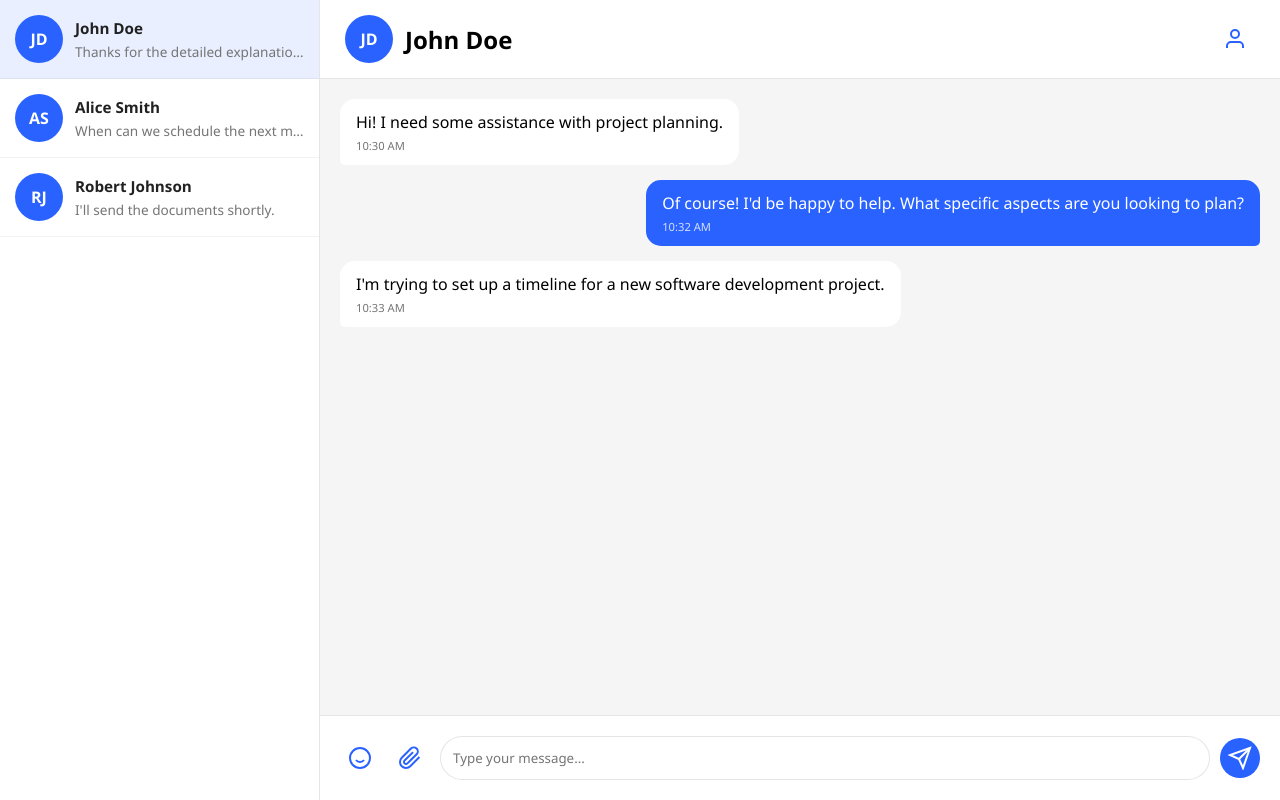
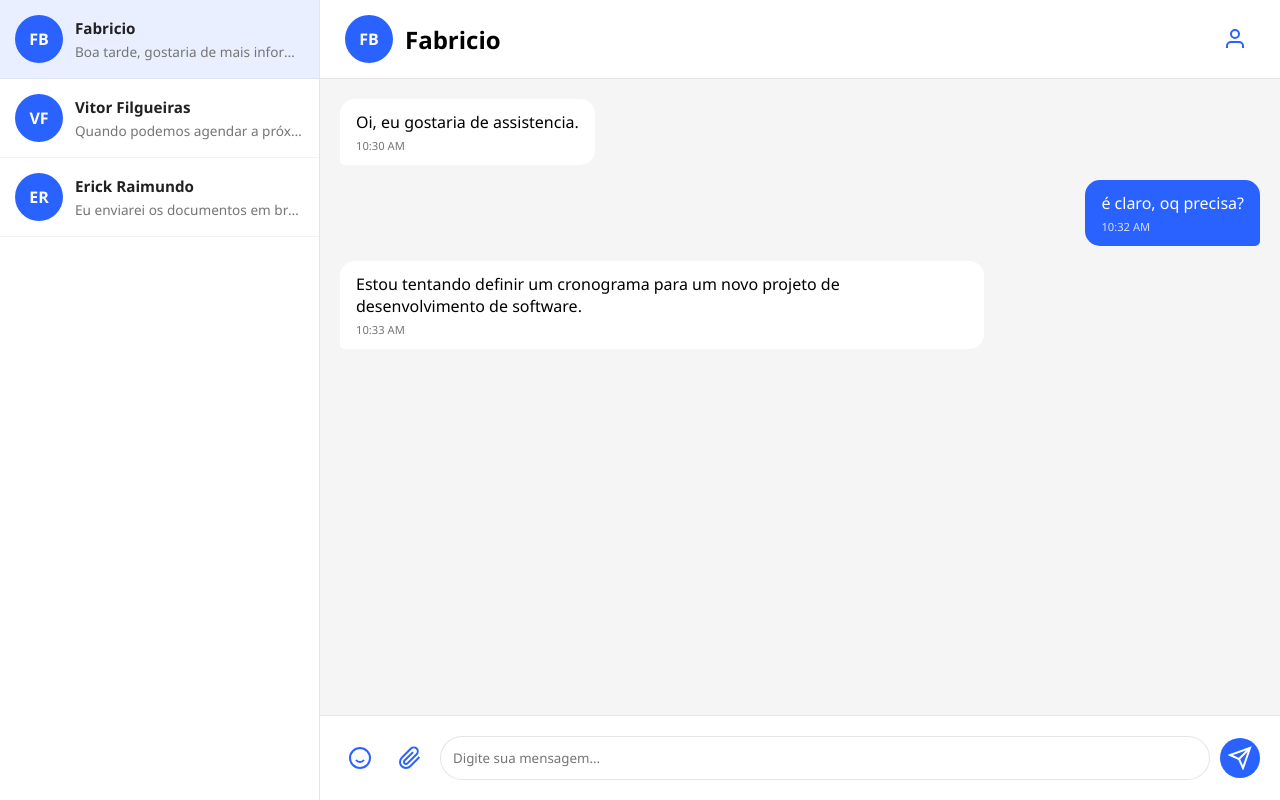
Before and after one commit to marcoantonioaccorsi/conectexperts, a Django app: page /chat/ in a window 1280 px wide. Run offline with Django 5.2, Linux system fonts and the light colour scheme.

Commit message:
Descrição das alterações realizadas

```diff
--- a/core/templates/core/chat.html
+++ b/core/templates/core/chat.html
@@ -8,25 +8,25 @@
 
   <div class="sidebar">
     <div class="chat-list">
-        <div class="chat-item active" data-user="John Doe" data-initials="JD" data-profile="johndoe" data-preview="Thanks for the detailed explanation!">
-          <div class="profile-pic">JD</div>
+      <div class="chat-item active" data-user="John Doe" data-initials="JD" data-profile="johndoe" data-preview="Obrigado pela explicação detalhada!">
+        <div class="profile-pic">FB</div>
         <div class="chat-details">
-            <h3>John Doe</h3>
-            <p>Thanks for the detailed explanation!</p>
+          <h3>Fabricio</h3>
+          <p>Boa tarde, gostaria de mais informações...</p>
         </div>
       </div>
-        <div class="chat-item" data-user="Alice Smith" data-initials="AS" data-profile="alicesmith" data-preview="When can we schedule the next meeting?">
-          <div class="profile-pic">AS</div>
+      <div class="chat-item" data-user="Alice Smith" data-initials="AS" data-profile="alicesmith" data-preview="Quando podemos agendar a próxima reunião?">
+        <div class="profile-pic">VF</div>
         <div class="chat-details">
-            <h3>Alice Smith</h3>
-            <p>When can we schedule the next meeting?</p>
+          <h3>Vitor Filgueiras</h3>
+          <p>Quando podemos agendar a próxima reunião?</p>
         </div>
       </div>
-        <div class="chat-item" data-user="Robert Johnson" data-initials="RJ" data-profile="robertjohnson" data-preview="I'll send the documents shortly.">
-          <div class="profile-pic">RJ</div>
+      <div class="chat-item" data-user="Robert Johnson" data-initials="RJ" data-profile="robertjohnson" data-preview="Eu enviarei os documentos em breve.">
+        <div class="profile-pic">ER</div>
         <div class="chat-details">
-            <h3>Robert Johnson</h3>
-            <p>I'll send the documents shortly.</p>
+          <h3>Erick Raimundo</h3>
+          <p>Eu enviarei os documentos em breve.</p>
         </div>
       </div>
     </div>
@@ -35,8 +35,8 @@
   <div class="main-chat">
     <div class="chat-header">
       <div class="user-info">
-          <div class="profile-pic">JD</div>
-          <h2>John Doe</h2>
+        <div class="profile-pic">FB</div>
+        <h2>Fabricio</h2>
       </div>
       <a href="https://conectexperts.com/profile/johndoe" class="btn profile-link">
         <svg width="24" height="24" viewBox="0 0 24 24" fill="none" stroke="currentColor" stroke-width="2">
@@ -48,15 +48,15 @@
 
     <div class="messages">
       <div class="message received">
-          <p>Hi! I need some assistance with project planning.</p>
+        <p>Oi, eu gostaria de assistencia.</p>
         <div class="timestamp">10:30 AM</div>
       </div>
       <div class="message sent">
-          <p>Of course! I'd be happy to help. What specific aspects are you looking to plan?</p>
+        <p>é claro, oq precisa?</p>
         <div class="timestamp">10:32 AM</div>
       </div>
       <div class="message received">
-          <p>I'm trying to set up a timeline for a new software development project.</p>
+        <p>Estou tentando definir um cronograma para um novo projeto de desenvolvimento de software.</p>
         <div class="timestamp">10:33 AM</div>
       </div>
     </div>
@@ -76,7 +76,7 @@
             <path d="M21.44 11.05l-9.19 9.19a6 6 0 0 1-8.49-8.49l9.19-9.19a4 4 0 0 1 5.66 5.66l-9.2 9.19a2 2 0 0 1-2.83-2.83l8.49-8.48"></path>
           </svg>
         </button>
-          <input type="text" placeholder="Type your message...">
+        <input type="text" placeholder="Digite sua mensagem...">
         <button class="btn send">
           <svg width="24" height="24" viewBox="0 0 24 24" fill="none" stroke="currentColor" stroke-width="2">
             <line x1="22" y1="2" x2="11" y2="13"></line>
@@ -99,19 +99,19 @@
 
     const chatHistory = {
       'John Doe': [
-          { type: 'received', text: 'Hi! I need some assistance with project planning.', time: '10:30 AM' },
-          { type: 'sent', text: 'Of course! I\'d be happy to help. What specific aspects are you looking to plan?', time: '10:32 AM' },
-          { type: 'received', text: 'I\'m trying to set up a timeline for a new software development project.', time: '10:33 AM' }
+        { type: 'received', text: 'Oi! Eu preciso de ajuda com o planejamento do projeto.', time: '10:30 AM' },
+        { type: 'sent', text: 'Claro! Ficarei feliz em ajudar. Quais aspectos específicos você está procurando planejar?', time: '10:32 AM' },
+        { type: 'received', text: 'Estou tentando estabelecer um cronograma para um novo projeto de desenvolvimento de software.', time: '10:33 AM' }
       ],
       'Alice Smith': [
-          { type: 'received', text: 'Hello! When can we schedule the next meeting?', time: '9:45 AM' },
-          { type: 'sent', text: 'Hi Alice! How about tomorrow at 2 PM?', time: '9:47 AM' },
-          { type: 'received', text: 'That works perfectly for me!', time: '9:48 AM' }
+        { type: 'received', text: 'Olá! Quando podemos agendar a próxima reunião?', time: '9:45 AM' },
+        { type: 'sent', text: 'Oi! Que tal amanhã às 14h?', time: '9:47 AM' },
+        { type: 'received', text: 'Isso funciona perfeitamente para mim!', time: '9:48 AM' }
       ],
       'Robert Johnson': [
-          { type: 'received', text: 'I\'m working on those documents you requested.', time: '11:20 AM' },
-          { type: 'sent', text: 'Great, thank you! When do you think they\'ll be ready?', time: '11:22 AM' },
-          { type: 'received', text: 'I\'ll send the documents shortly.', time: '11:25 AM' }
+        { type: 'received', text: 'Estou trabalhando nos documentos que você solicitou.', time: '11:20 AM' },
+        { type: 'sent', text: 'Ótimo, obrigado! Quando você acha que estarão prontos?', time: '11:22 AM' },
+        { type: 'received', text: 'Eu enviarei os documentos em breve.', time: '11:25 AM' }
       ]
     };
 
```
Also changed, not shown: core/templates/core/connections.html (+16 -16 lines), core/templates/core/login.html (+4 -4 lines), core/templates/core/profile.html (+5 -5 lines), 1 other file. Lines whose indentation alone changed are shown as unchanged.
